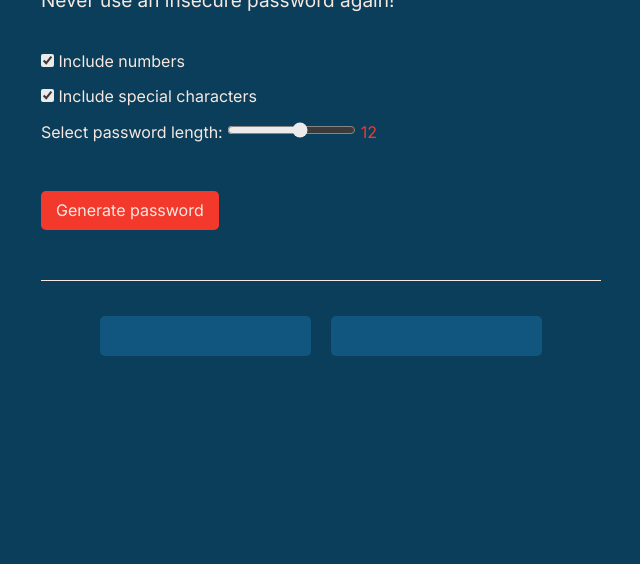
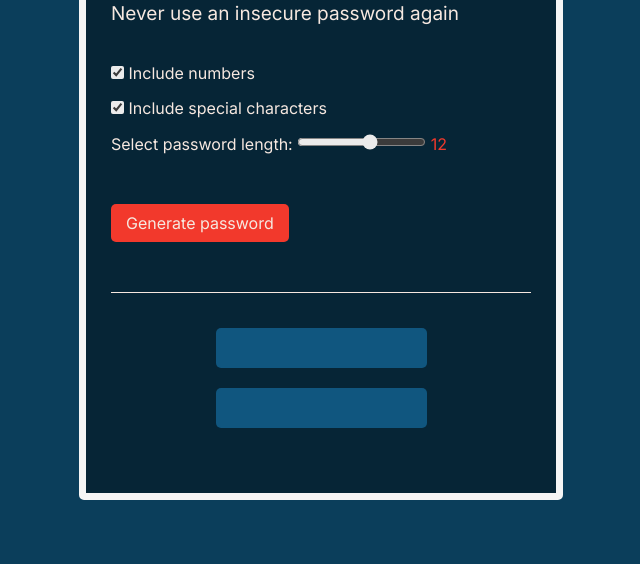
Before and after one commit to GeorgeMorales89/password-generator, a plain HTML site: page index.html in a window 1280 px wide. Shown: the part 236-800 px from the top of the page, without its empty margins (319-959 px from the left). Drawn offline with nearby package versions, Linux system fonts and the light colour scheme.

Commit message:
Add new design features
- Added a container for password generator
- Updated new color for background
- Updated new color for container background
- Updated new color for password background

```diff
--- a/index.css
+++ b/index.css
@@ -3,34 +3,36 @@ body {
     margin: 0;
     background: #0B3E5B;
     font-family: 'Inter', sans-serif;
+    display: flex;
+    justify-content: center;
+    align-items: center;
+    height: 100vh;
 }
 
 .container {
-    width: 35rem;
-    margin: auto;
-
+    width: 420px;
+    border: 7px solid whitesmoke;
+    border-radius: 5px;
+    padding: 50px 25px;
+    background-color: #062536;
+    padding: 30px 25px;
 }
 
 h1 {
     font-family: 'Karla', sans-serif;
     font-size: 40px;
-    margin-top: 115px;
     margin-bottom: 10px;
     color: #F6E8E0;
-
 }
 
 span {
     color: #F2392C;
-
 }
-
 
 p {
     color: #F6E8E0;
     margin-bottom: 40px;
     font-size: 19px;
-
 }
 
 button {
@@ -75,7 +77,6 @@ button {
   margin-bottom: 20px;
 }
 
-
 input {
     accent-color: rgb(235, 235, 235);
 }
--- a/index.html
+++ b/index.html
@@ -13,7 +13,7 @@
   <body>
     <div class="container">
       <h1>Generate a <br> <span>random password</span></h1>
-    <p>Never use an insecure password again!</p>
+      <p>Never use an insecure password again</p>
       <form>
           <div class="options">
               <input type="checkbox" id="numbers" name="numbers" checked>
```
Also changed, not shown: 1 other file. Lines whose indentation alone changed are shown as unchanged.
